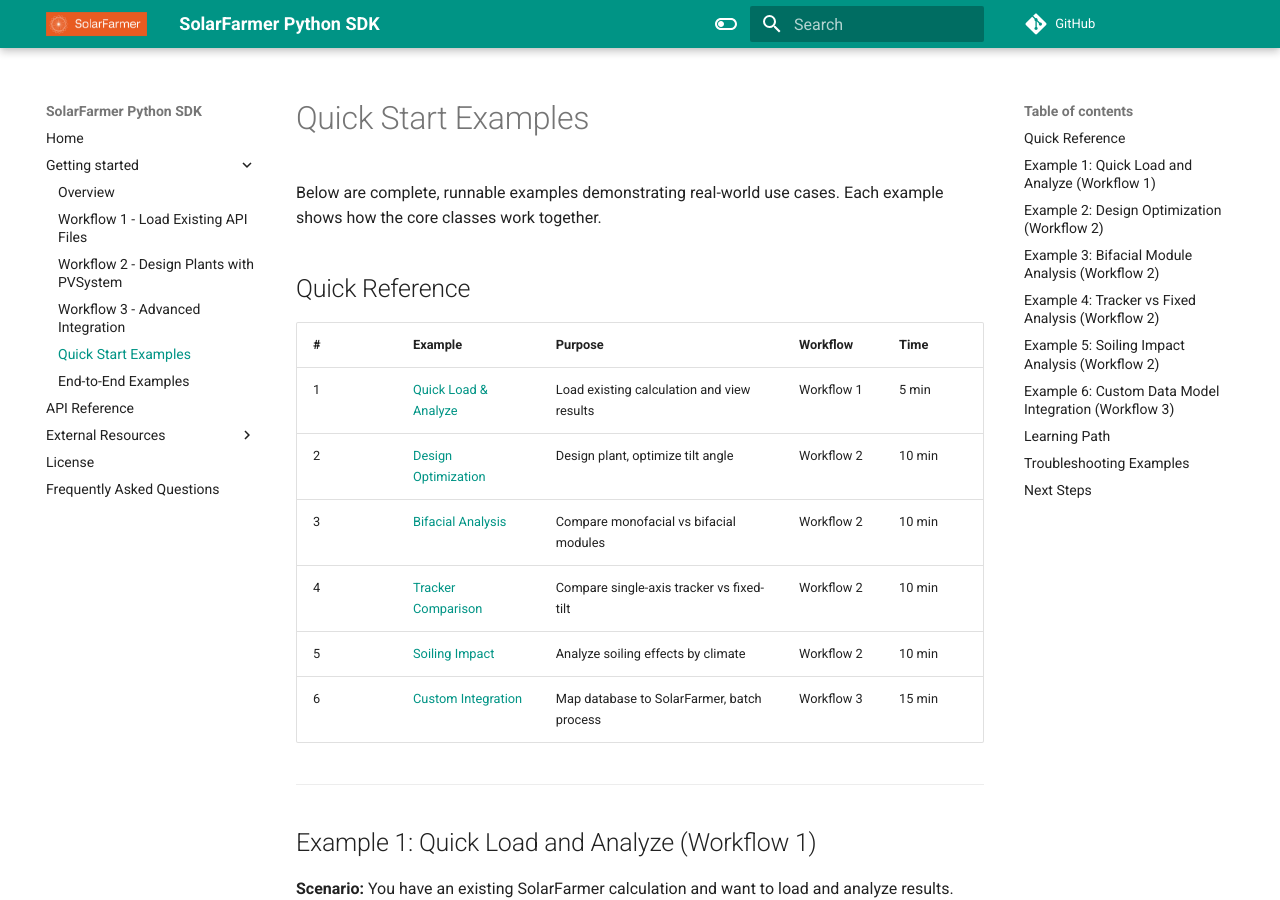
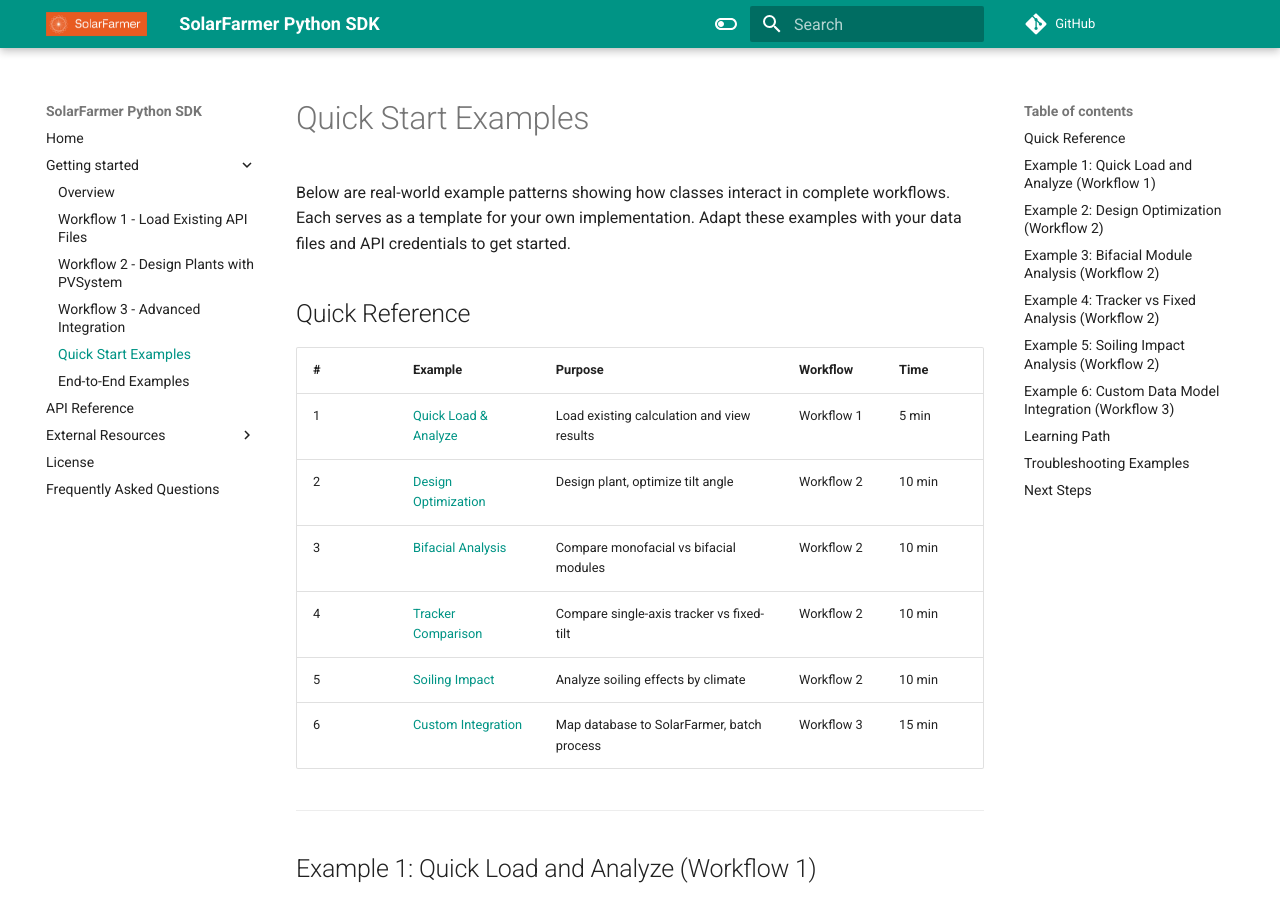
Before and after one commit to dnv-opensource/solarfarmer-python-sdk, an MkDocs documentation site: the page built from docs/getting-started/quick-start-examples.md, in a window 1280 px wide and 900 px high. Built offline with MkDocs 1.6.1 and Material for MkDocs 9.7.7, drawn with Linux system fonts in a browser that asks for light colours; comment, search, counter and statistics services are not loaded.

Commit message:
misc docs cleanup

```diff
--- a/docs/getting-started/quick-start-examples.md
+++ b/docs/getting-started/quick-start-examples.md
@@ -5,7 +5,7 @@
 
 # Quick Start Examples
 
-Below are complete, runnable examples demonstrating real-world use cases. Each example shows how the core classes work together.
+Below are real-world example patterns showing how classes interact in complete workflows. Each serves as a template for your own implementation. Adapt these examples with your data files and API credentials to get started.
 
 ## Quick Reference
 
```
Also changed, not shown: docs/index.md (+1 -1 lines).
